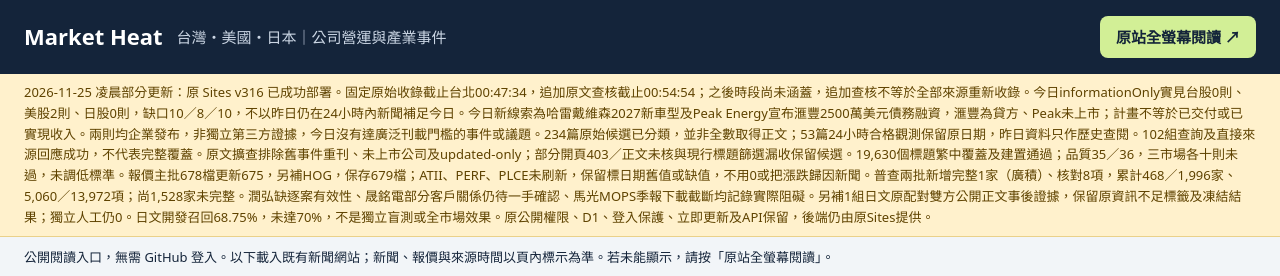
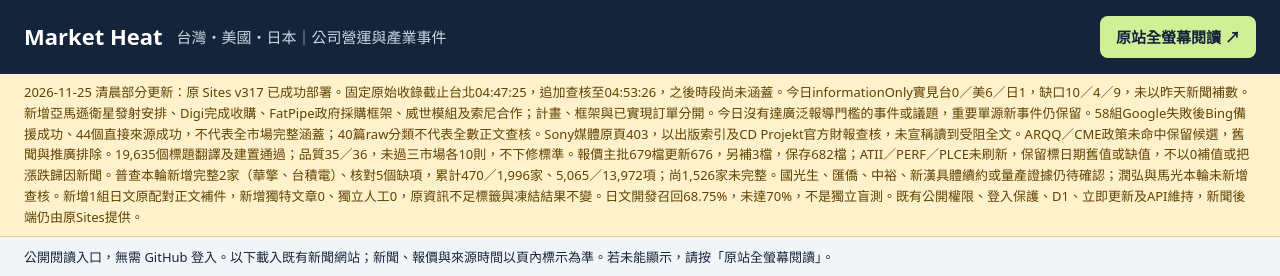
Before and after one commit to city2243/market-heat, a plain HTML site: page index.html in a window 1280 px wide. Shown: the top 276 px of the page. Drawn offline with Linux system fonts and the light colour scheme; grey boxes are pictures that could not be loaded.

Commit message:
Publish Nov 25 dawn partial edition status, Sites v317

```diff
--- a/index.html
+++ b/index.html
@@ -3,7 +3,7 @@
 *{box-sizing:border-box}body{margin:0;background:#f2f5f8;color:#14243a;font:15px/1.6 system-ui,sans-serif}header{padding:16px 24px;background:#14243a;color:white;display:flex;gap:14px;align-items:center;flex-wrap:wrap}h1{font-size:22px;margin:0}header p{margin:0;color:#cbd6e4;flex:1}a{color:inherit}header a{background:#d2ef96;color:#14243a;padding:9px 16px;border-radius:8px;font-weight:650;text-decoration:none}.note{padding:10px 24px;font-size:13px;border-bottom:1px solid #dbe1e8}.note a{color:#255da2}.sync{background:#fff1cc;color:#5f4300;padding:8px 24px;font-size:13px;border-bottom:1px solid #ead18a}iframe{display:block;width:100%;height:calc(100dvh - 171px);min-height:650px;border:0;background:white}footer{padding:12px 24px;font-size:12px;color:#5e6c7e}@media(max-width:600px){header{padding:14px 16px}header p{flex-basis:100%}.note,.sync{padding:10px 16px}iframe{height:80dvh}}
 </style></head><body>
 <header><h1>Market Heat</h1><p>台灣・美國・日本｜公司營運與產業事件</p><a href="https://market-heat-jaime.jaime2243.chatgpt.site" target="_blank" rel="noopener">原站全螢幕閱讀 ↗</a></header>
-<div class="sync" data-update-marker="market-heat-20261125-0045">2026-11-25 凌晨部分更新：原 Sites v316 已成功部署。固定原始收錄截止台北00:47:34，追加原文查核截止00:54:54；之後時段尚未涵蓋，追加查核不等於全部來源重新收錄。今日informationOnly實見台股0則、美股2則、日股0則，缺口10／8／10，不以昨日仍在24小時內新聞補足今日。今日新線索為哈雷戴維森2027新車型及Peak Energy宣布滙豐2500萬美元債務融資，滙豐為貸方、Peak未上市；計畫不等於已交付或已實現收入。兩則均企業發布，非獨立第三方證據，今日沒有達廣泛刊載門檻的事件或議題。234篇原始候選已分類，並非全數取得正文；53篇24小時合格觀測保留原日期，昨日資料只作歷史查閱。102組查詢及直接來源回應成功，不代表完整覆蓋。原文擴查排除舊事件重刊、未上市公司及updated-only；部分開頁403／正文未核與現行標題篩選漏收保留候選。19,630個標題繁中覆蓋及建置通過；品質35／36，三市場各十則未過，未調低標準。報價主批678檔更新675，另補HOG，保存679檔；ATII、PERF、PLCE未刷新，保留標日期舊值或缺值，不用0或把漲跌歸因新聞。普查兩批新增完整1家（廣積）、核對8項，累計468／1,996家、5,060／13,972項；尚1,528家未完整。潤弘缺逐案有效性、晟銘電部分客戶關係仍待一手確認、馬光MOPS季報下載截斷均記錄實際阻礙。另補1組日文原配對雙方公開正文事後證據，保留原資訊不足標籤及凍結結果；獨立人工仍0。日文開發召回68.75%，未達70%，不是獨立盲測或全市場效果。原公開權限、D1、登入保護、立即更新及API保留，後端仍由原Sites提供。</div>
+<div class="sync" data-update-marker="market-heat-20261125-0445">2026-11-25 清晨部分更新：原 Sites v317 已成功部署。固定原始收錄截止台北04:47:25，追加查核至04:53:26，之後時段尚未涵蓋。今日informationOnly實見台0／美6／日1，缺口10／4／9，未以昨天新聞補數。新增亞馬遜衛星發射安排、Digi完成收購、FatPipe政府採購框架、威世模組及索尼合作；計畫、框架與已實現訂單分開。今日沒有達廣泛報導門檻的事件或議題，重要單源新事件仍保留。58組Google失敗後Bing備援成功、44個直接來源成功，不代表全市場完整涵蓋；40篇raw分類不代表全數正文查核。Sony媒體原頁403，以出版索引及CD Projekt官方財報查核，未宣稱讀到受阻全文。ARQQ／CME政策未命中保留候選，舊聞與推廣排除。19,635個標題翻譯及建置通過；品質35／36，未過三市場各10則，不下修標準。報價主批679檔更新676，另補3檔，保存682檔；ATII／PERF／PLCE未刷新，保留標日期舊值或缺值，不以0補值或把漲跌歸因新聞。普查本輪新增完整2家（華擎、台積電）、核對5個缺項，累計470／1,996家、5,065／13,972項；尚1,526家未完整。國光生、匯僑、中裕、新漢具體續約或量產證據仍待確認；潤弘與馬光本輪未新增查核。新增1組日文原配對正文補件，新增獨特文章0、獨立人工0，原資訊不足標籤與凍結結果不變。日文開發召回68.75%，未達70%，不是獨立盲測。既有公開權限、登入保護、D1、立即更新及API維持，新聞後端仍由原Sites提供。</div>
 <div class="note">公開閱讀入口，無需 GitHub 登入。以下載入既有新聞網站；新聞、報價與來源時間以頁內標示為準。若未能顯示，請按「原站全螢幕閱讀」。</div>
 <iframe title="Market Heat 新聞熱度雷達" src="https://market-heat-jaime.jaime2243.chatgpt.site" referrerpolicy="strict-origin-when-cross-origin"></iframe>
 <footer>GitHub Pages 公開入口：city2243/market-heat。新聞後端、D1、立即更新與 API 由原 Sites 服務提供；GitHub 不保存密鑰。熱度為來源觀測，不是閱讀量或投資建議。</footer>
```
